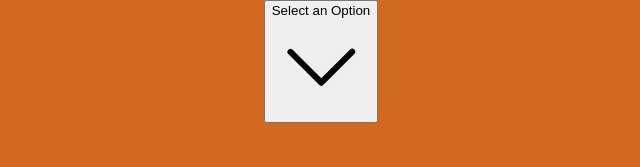
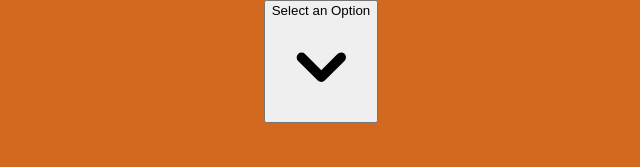
Before and after one commit to polidish/nextjs-boilerplate, a Next.js app: page / in a window 1280 px wide. Shown: the top 167 px of the page, without its empty margins (319-959 px from the left). Built offline with nearby package versions, Linux system fonts and the light colour scheme.

Commit message:
Update page.tsx

```diff
--- a/app/page.tsx
+++ b/app/page.tsx
@@ -1,7 +1,6 @@
 'use client';
 
 import React, { useState, useRef, useEffect } from 'react';
-import { ChevronDownIcon } from '@heroicons/react/24/solid';
 
 export default function Home() {
   const [isOpen, setIsOpen] = useState(false);
@@ -29,7 +28,19 @@ export default function Home() {
             className="inline-flex justify-center items-center w-full rounded-md border border-gray-300 shadow-sm px-6 py-3 bg-white text-base font-medium text-gray-700 hover:bg-gray-50 focus:outline-none focus:ring-2 focus:ring-offset-2 focus:ring-indigo-500 transition"
           >
             Select an Option
-            <ChevronDownIcon className={`-mr-1 ml-2 h-5 w-5 transition-transform ${isOpen ? 'rotate-180' : ''}`} />
+            <svg
+              className={`-mr-1 ml-2 h-5 w-5 transition-transform ${isOpen ? 'rotate-180' : ''}`}
+              xmlns="http://www.w3.org/2000/svg"
+              viewBox="0 0 20 20"
+              fill="currentColor"
+              aria-hidden="true"
+            >
+              <path
+                fillRule="evenodd"
+                d="M5.293 7.293a1 1 0 011.414 0L10 10.586l3.293-3.293a1 1 0 111.414 1.414l-4 4a1 1 0 01-1.414 0l-4-4a1 1 0 010-1.414z"
+                clipRule="evenodd"
+              />
+            </svg>
           </button>
 
           {isOpen && (
```
